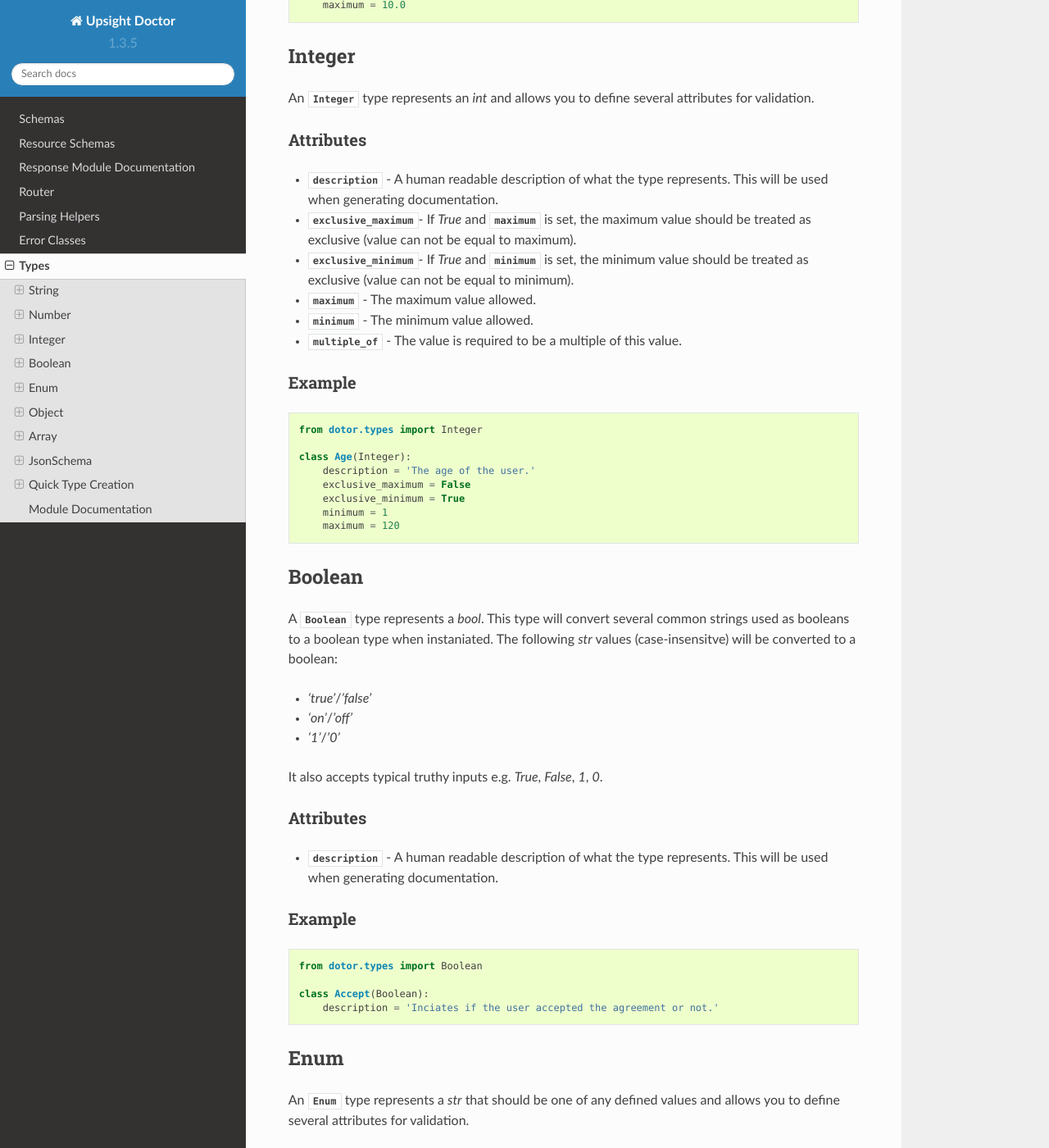
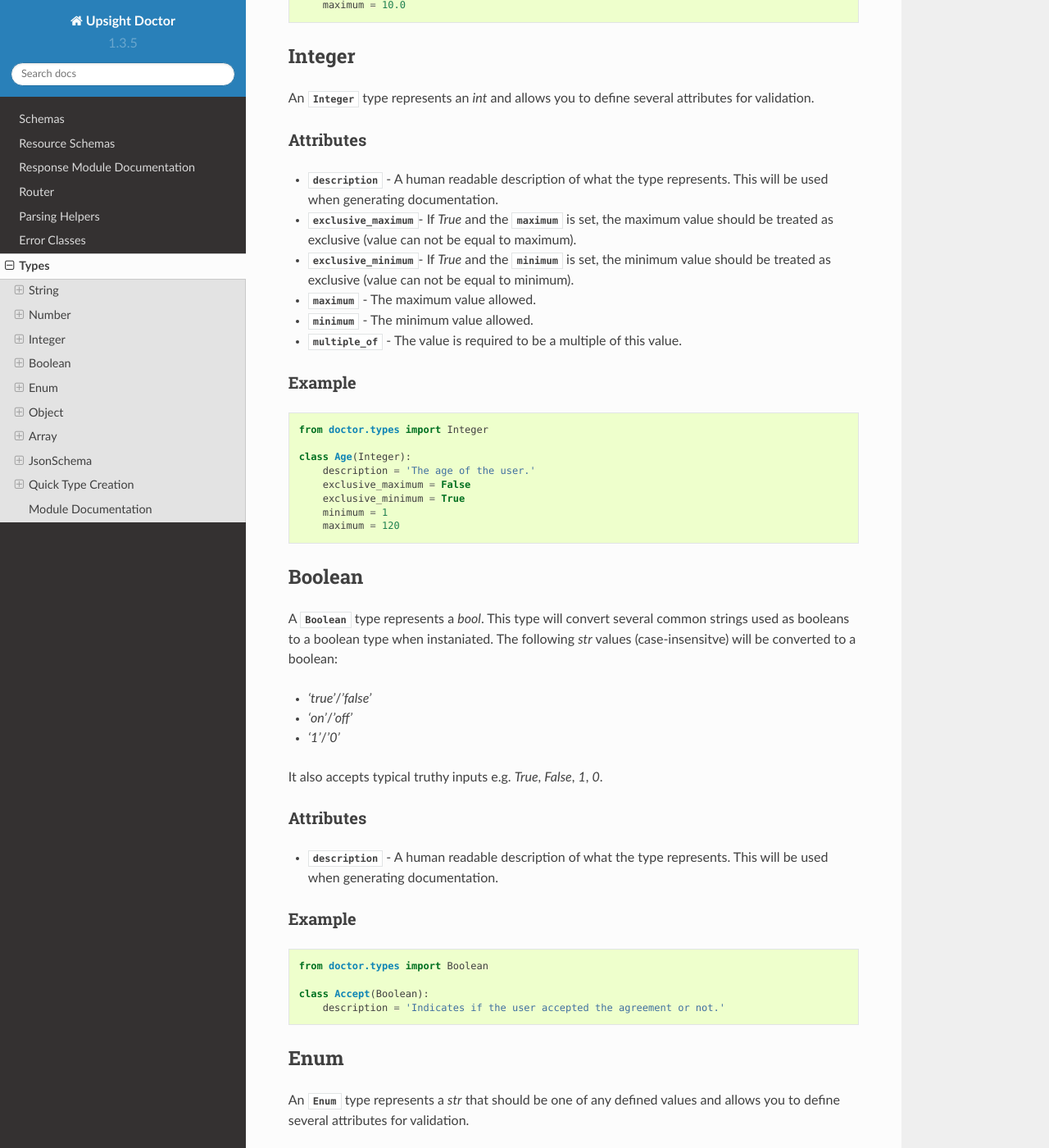
Before and after one commit to upsight/doctor, a Sphinx documentation site: the page built from docs/types.rst, in a window 1280 px wide and 1400 px high, scrolled down 1578 px. Shown: the whole window at 82% size. Built offline with Sphinx 7.4.7 and the Read the Docs theme 2.0.0, drawn with Linux system fonts in a browser that asks for light colours; pages that are not in the unit, such as notebooks, are missing from menus; some of the changed text lies outside the part shown.

Commit message:
Fixed some typos

```diff
--- a/docs/types.rst
+++ b/docs/types.rst
@@ -39,7 +39,7 @@ Example
 
 .. code-block:: python
 
-    from dotor.types import String
+    from doctor.types import String
 
     class FirstName(String):
         description = "A user's first name."
@@ -74,7 +74,7 @@ Example
 
 .. code-block:: python
 
-    from dotor.types import Number
+    from doctor.types import Number
 
     class AverageRating(Number):
         description = 'The average rating.'
@@ -94,10 +94,10 @@ Attributes
 
 * :attr:`~doctor.types.SuperType.description` - A human readable description
   of what the type represents.  This will be used when generating documentation.
-* :attr:`~doctor.types._NumericType.exclusive_maximum`- If `True` and
+* :attr:`~doctor.types._NumericType.exclusive_maximum`- If `True` and the
   :attr:`~doctor.types._NumericType.maximum` is set, the maximum value should
   be treated as exclusive (value can not be equal to maximum).
-* :attr:`~doctor.types._NumericType.exclusive_minimum`- If `True` and
+* :attr:`~doctor.types._NumericType.exclusive_minimum`- If `True` and the
   :attr:`~doctor.types._NumericType.minimum` is set, the minimum value should
   be treated as exclusive (value can not be equal to minimum).
 * :attr:`~doctor.types._NumericType.maximum` - The maximum value allowed.
@@ -110,7 +110,7 @@ Example
 
 .. code-block:: python
 
-    from dotor.types import Integer
+    from doctor.types import Integer
 
     class Age(Integer):
         description = 'The age of the user.'
@@ -144,10 +144,10 @@ Example
 
 .. code-block:: python
 
-    from dotor.types import Boolean
+    from doctor.types import Boolean
 
     class Accept(Boolean):
-        description = 'Inciates if the user accepted the agreement or not.'
+        description = 'Indicates if the user accepted the agreement or not.'
 
 Enum
 ----
@@ -167,7 +167,7 @@ Example
 
 .. code-block:: python
 
-    from dotor.types import Enum
+    from doctor.types import Enum
 
     class Color(Enum):
         description = 'A color.'
@@ -197,7 +197,7 @@ Example
 
 .. code-block:: python
 
-    from dotor.types import Object, boolean, string
+    from doctor.types import Object, boolean, string
 
     class Contact(Object):
         description = 'An address book contact.'
```
Also changed, not shown: 1 other file.
